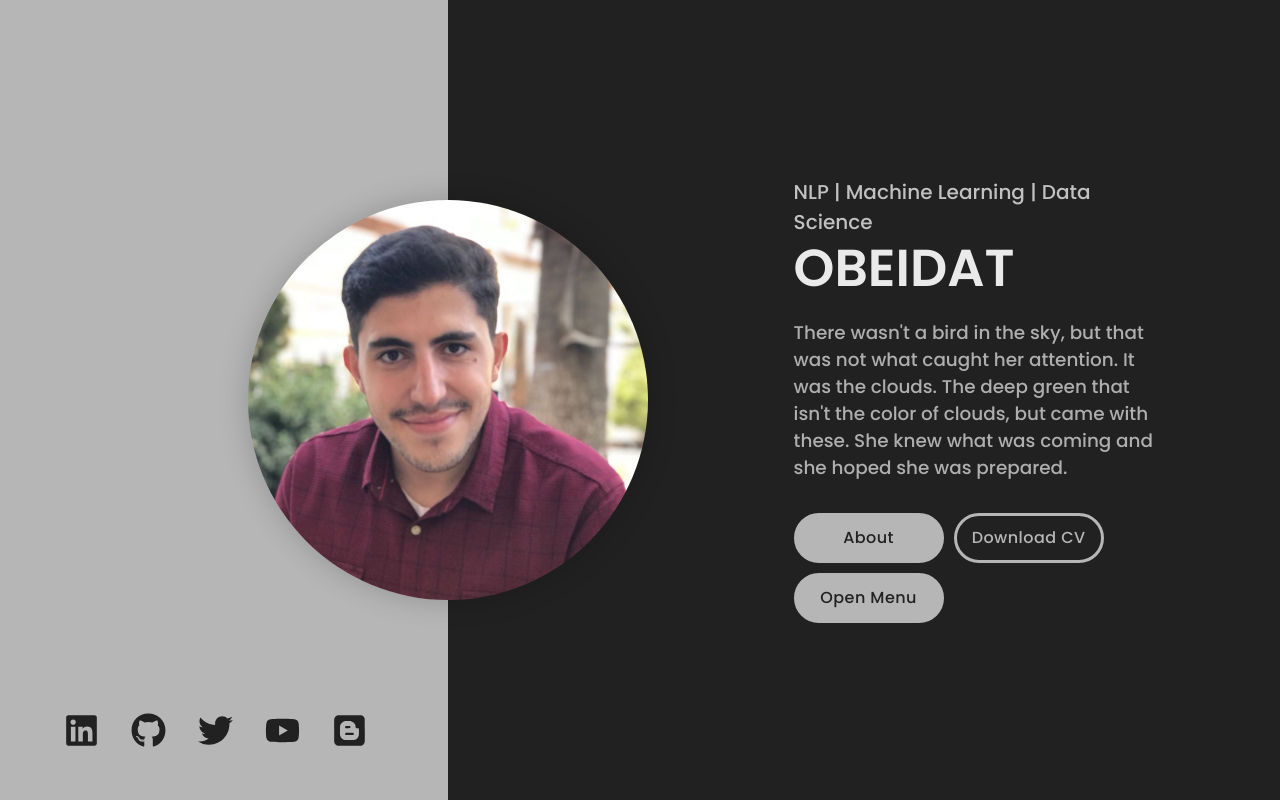
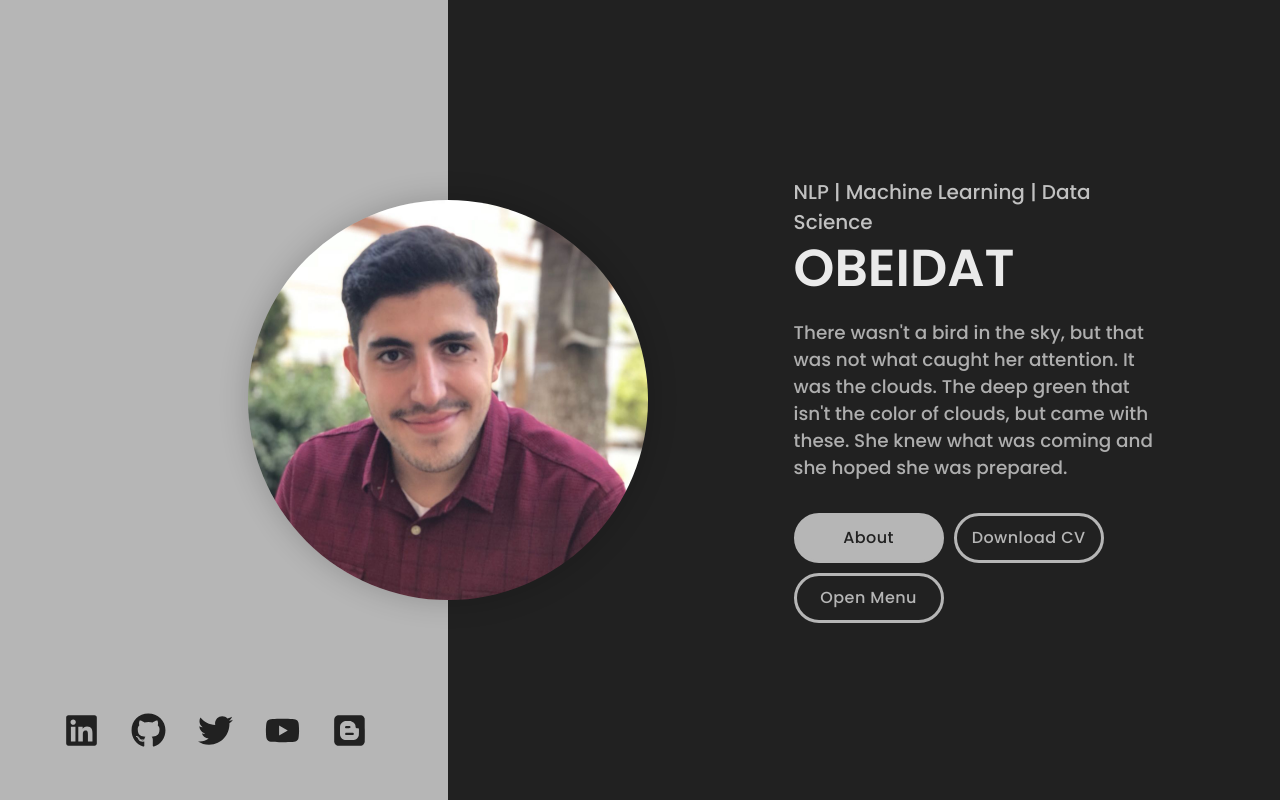
Before and after one commit to motasem-obeidat/motasem-obeidat.github.io-1, a React (Create React App) app: page / in a window 1280 px wide. Shown: the top 800 px of the page. Built offline with nearby package versions, Linux system fonts and the light colour scheme; a web font is replaced by a local one.

Commit message:
Update Landing.js

```diff
--- a/src/components/Landing/Landing.js
+++ b/src/components/Landing/Landing.js
@@ -181,7 +181,7 @@ function Landing() {
                                         </Button>
                                     </a>
                                 )}
-                            <Button onClick={toggleDropdown} className={classes.contactBtn}>
+                            <Button onClick={toggleDropdown} className={classes.resumeBtn}>
                                 Open Menu
                             </Button>
 
```
